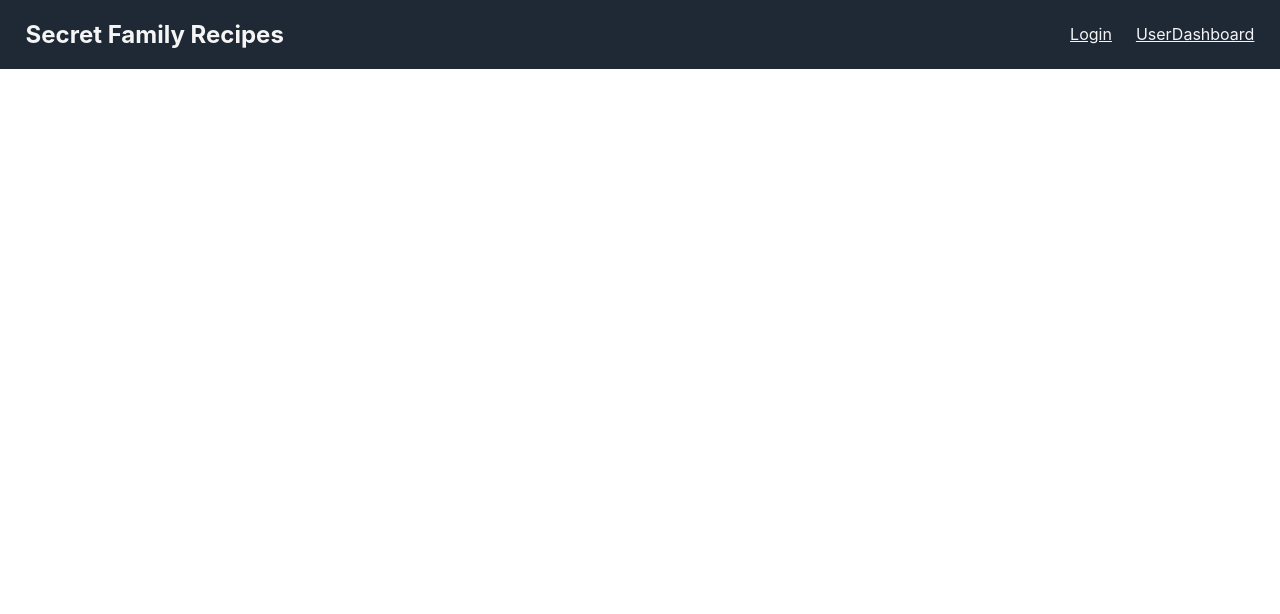
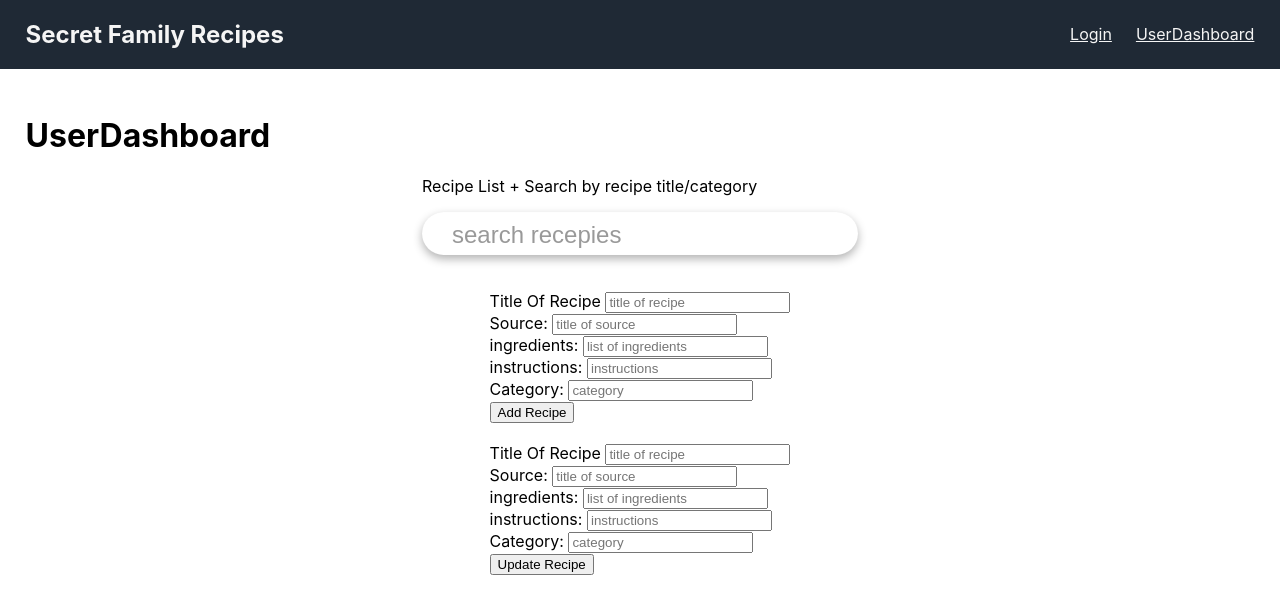
Before and after one commit to shighetari/secret-family-recipes-1-front-endbackup, a React (Create React App) app: page /dashboard in a window 1280 px wide. Shown: the top 614 px of the page. Built offline with nearby package versions, Linux system fonts and the light colour scheme.

Commit message:
styled recepie list

```diff
--- a/src/App.js
+++ b/src/App.js
@@ -32,6 +32,9 @@ function App() {
           <SignupForm />
         </Route>
 
+        <Route path='/dashboard'>
+          <UserDashboard />
+        </Route>
 
         {/* start of private routes */}
         <PrivateRoute path='/userdashboard/' component={UserDashboard} />
--- a/src/App.scss
+++ b/src/App.scss
@@ -2,3 +2,5 @@
 @import './styles/variables';
 @import './styles/forms';
 @import './styles/navbar';
+@import './styles/userDashboard';
+@import './styles/recipeList';
--- a/src/components/RecipeList.js
+++ b/src/components/RecipeList.js
@@ -4,6 +4,8 @@ import { connect } from "react-redux"
 //axios
 import { getRecipe } from "../actions"
 import Recipe from './Recipe'
+
+import '../App.scss'
 //props = state from mapstatetoprops
 //{getRecipe} is an action from redux (actions.js) for the reducer
 const RecipeList = (props, { getRecipe }) => {
@@ -36,8 +38,9 @@ const RecipeList = (props, { getRecipe }) => {
             {/* inserted map here that will also return the Recipe component */}
             {/* adding search bar */}
             <input
+                className='searchbar'
                 type="text"
-                placeholder="search bar"
+                placeholder="search recepies"
                 name="searchbar"
                 value={search}
                 onChange={handleChange}
--- a/src/components/UserDashboard.js
+++ b/src/components/UserDashboard.js
@@ -6,6 +6,7 @@ import EditRecipe from './EditRecipe'
 import { connect } from 'react-redux'
 import { postUser } from '../actions/index'
 
+import '../App.scss'
 
 
 const UserDashboard = (props, { postUser }) => {
@@ -15,7 +16,7 @@ const UserDashboard = (props, { postUser }) => {
     console.log(props.users)// props.users is redux state
     return (
         <>
-            <div>
+            <div className='dashboard'>
                 <h1>  UserDashboard </h1>
                 <div> Recipe List + Search by recipe title/category <RecipeList /></div>
                 <AddRecipeForm />
--- /dev/null
+++ b/src/styles/_recipeList.scss
@@ -0,0 +1,16 @@
+
+.searchbar{
+   margin: 16px 0;
+   box-shadow: 0 4px 10px rgba(0,0,0,0.3),
+               0 0 1px rgba(0,0,0,0.05) inset;
+   font-size: 1.8rem;
+   border:none;
+   border-radius: 32px;
+   padding: 5px 30px;
+   outline: none;
+
+   &::placeholder{
+       font-size: 1.5rem;
+       color: rgba(0,0,0,.4)
+   }
+}
--- /dev/null
+++ b/src/styles/_userDashboard.scss
@@ -0,0 +1,16 @@
+
+.dashboard{
+    margin: 2%;
+    display: flex;
+    flex-direction: column;
+    align-items: center;
+
+    h1{
+        align-self: flex-start;
+    }
+
+    div{
+        display: flex;
+        flex-direction: column;
+    }
+}
```
